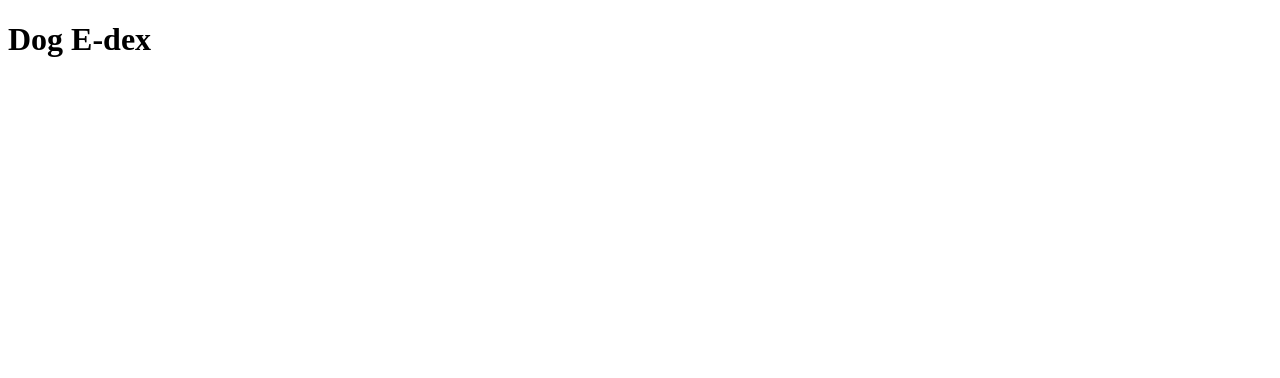
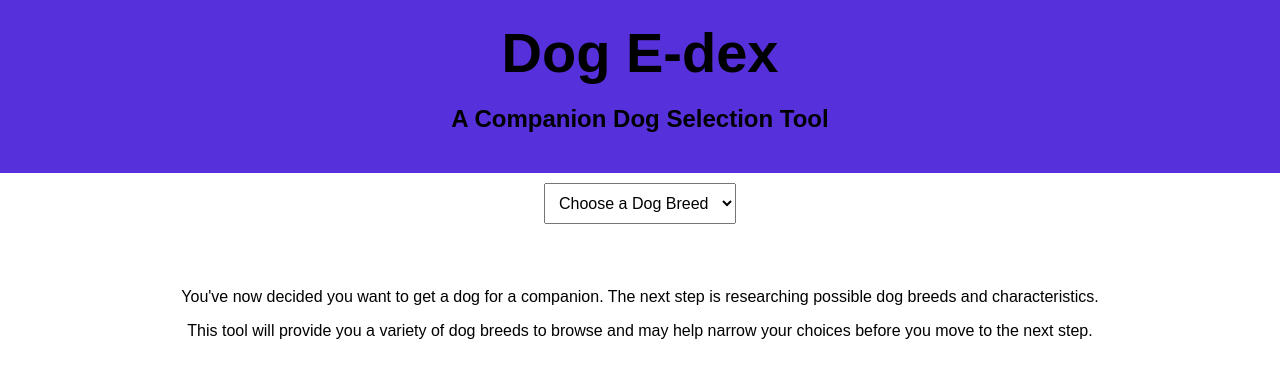
Before and after one commit to DaeGrodin/Dog-e-dex_Dog-Companion-Selection-Tool_Version-2, a website: page public/index.html in a window 1280 px wide. Drawn offline with Linux system fonts and the light colour scheme.

Commit message:
updated html and added css files

```diff
--- /dev/null
+++ b/public/css/style.css
@@ -0,0 +1,59 @@
+body {
+  font-family: Arial, sans-serif;
+  margin: 0;
+  padding: 0;
+  text-align: center;
+}
+
+header {
+  background-color: #5630DB;
+  color: black;
+  padding: 20px 0;
+  width: 100%;
+  position: sticky;
+  top: 0;
+}
+
+h1 {
+  background-color: #5630DB;
+  margin: 0;
+  font-size: 3.5rem;
+}
+
+.banner__content {
+    max-width: 500px;
+    padding: 16px;
+    margin: 0 auto;
+    display: flex;
+    align-items: center;
+}
+
+.banner__text {
+    flex-grow: 1;
+    line-height: 1.5;
+    font-size: 1.5rem;
+}
+
+main {
+  margin-top: 40px;
+}
+
+.info-section {
+  max-width: 600px;
+  margin: 2rem auto;
+  text-align: center;
+  font-size: 1.5rem;
+  line-height: 1.6;
+  color: #333;
+}
+
+select {
+  padding: 10px;
+  font-size: 1rem;
+  margin-top: 10px;
+}
+
+#dog-info {
+  margin-top: 20px;
+  font-size: 1.5rem;
+}
--- a/public/index.html
+++ b/public/index.html
@@ -1,12 +1,46 @@
 <!DOCTYPE html>
 <html lang="en">
 <head>
-    <meta charset="UTF-8">
-    <meta name="viewport" content="width=device-width, initial-scale=1.0">
-    <title>Dog E-dex</title>
+  <meta charset="UTF-8" />
+  <meta name="viewport" content="width=device-width, initial-scale=1.0" />
+  <link rel="stylesheet" href="./css/style.css" />
+  <title>Dog E-dex</title>
 </head>
+
 <body>
+  <header>
     <h1>Dog E-dex</h1>
+    <div class="banner">
+      <div class="banner__content">
+        <div class="banner__text">
+          <strong>A Companion Dog Selection Tool</strong>
+        </div>
+      </div>
+    </div>
+  </header>
 
+    <div id="breed">
+      <select id="breed-select">
+        <option value="">Choose a Dog Breed</option>
+        <!-- Options will be added by JS -->
+      </select>
+    </div>
+
+    <div id="dog-info">
+      <img id="dog-image" src="" alt="" style="max-width: 400px; margin-top: 20px;" />
+    </div>
+
+    <section class="information">
+        <p>
+            You've now decided you want to get a dog for a companion.
+            The next step is researching possible dog breeds and characteristics.
+        </p>
+
+        <p>
+            This tool will provide you a variety of dog breeds to browse
+            and may help narrow your choices before you move to the next step.
+       </p>
+    </section>
+      <script src="./js/main.js"></script>
 </body>
 </html>
```
Also changed, not shown: public/css/reset.css (added), public/js/main.js (added).
